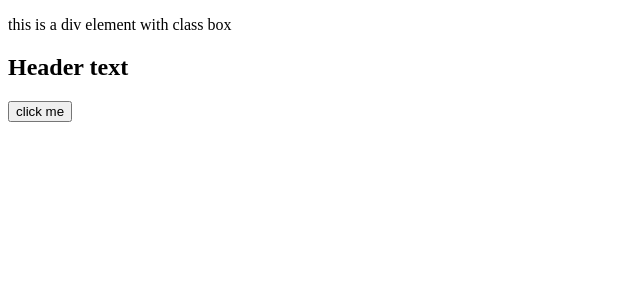
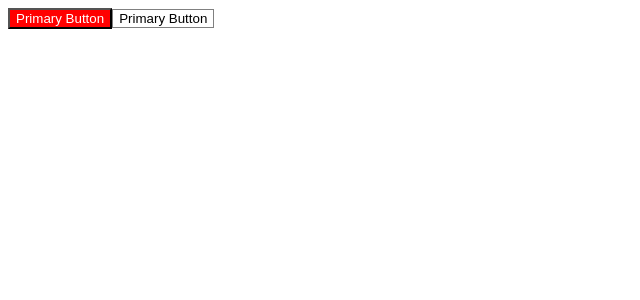
Before and after one commit to mdmusharruf13/typescript, a Next.js app in the folder next-ts/: page / in a window 1280 px wide. Shown: the top 300 px of the page, without its empty margins (0-640 px from the left). Built offline with nearby package versions, Linux system fonts and the light colour scheme.

Commit message:
type predicate

```diff
--- /dev/null
+++ b/next-ts/components/Button.tsx
@@ -0,0 +1,51 @@
+import { FC } from "react";
+
+interface PrimaryButtonProps {
+  type: "primary";
+  label: string;
+}
+interface SecondaryButtonProps {
+  type: "secondary";
+  label: string;
+}
+
+type ButtonProps = PrimaryButtonProps | SecondaryButtonProps;
+
+// type predicate function
+function isPrimaryButtonProps(props: ButtonProps): props is PrimaryButtonProps {
+  return props.type === "primary";
+}
+
+export const primaryButtonProps: PrimaryButtonProps = {
+  type: "primary",
+  label: "Primary Button",
+};
+
+export const secondaryButtonProps: SecondaryButtonProps = {
+  type: "secondary",
+  label: "Primary Button",
+};
+
+const Button: FC<ButtonProps> = (props) => {
+  if (isPrimaryButtonProps(props)) {
+    return (
+      <button style={{ backgroundColor: "red", color: "white" }}>
+        {props.label}
+      </button>
+    );
+  } else {
+    return (
+      <button
+        style={{
+          backgroundColor: "white",
+          color: "black",
+          border: "1px solid grey",
+        }}
+      >
+        {props.label}
+      </button>
+    );
+  }
+};
+
+export default Button;
--- a/next-ts/src/app/page.tsx
+++ b/next-ts/src/app/page.tsx
@@ -1,6 +1,10 @@
 "use client";
 
 import AdminInfo from "../../components/AdminInfo";
+import Button, {
+  primaryButtonProps,
+  secondaryButtonProps,
+} from "../../components/Button";
 import Counter from "../../components/Counter";
 import ElementWrapper from "../../components/ElementWrapper";
 import Employee from "../../components/Employee";
@@ -33,7 +37,7 @@ export default function Home() {
       </section> */}
       {/* <Counter /> */}
       {/* <Form /> */}
-      <section>
+      {/* <section>
         <ElementWrapper className="box" elementType="div">
           <p>this is a div element with class box </p>
         </ElementWrapper>
@@ -49,6 +53,10 @@ export default function Home() {
         >
           click me
         </ElementWrapper>
+      </section> */}
+      <section>
+        <Button {...primaryButtonProps} />
+        <Button {...secondaryButtonProps} />
       </section>
     </section>
   );
```
